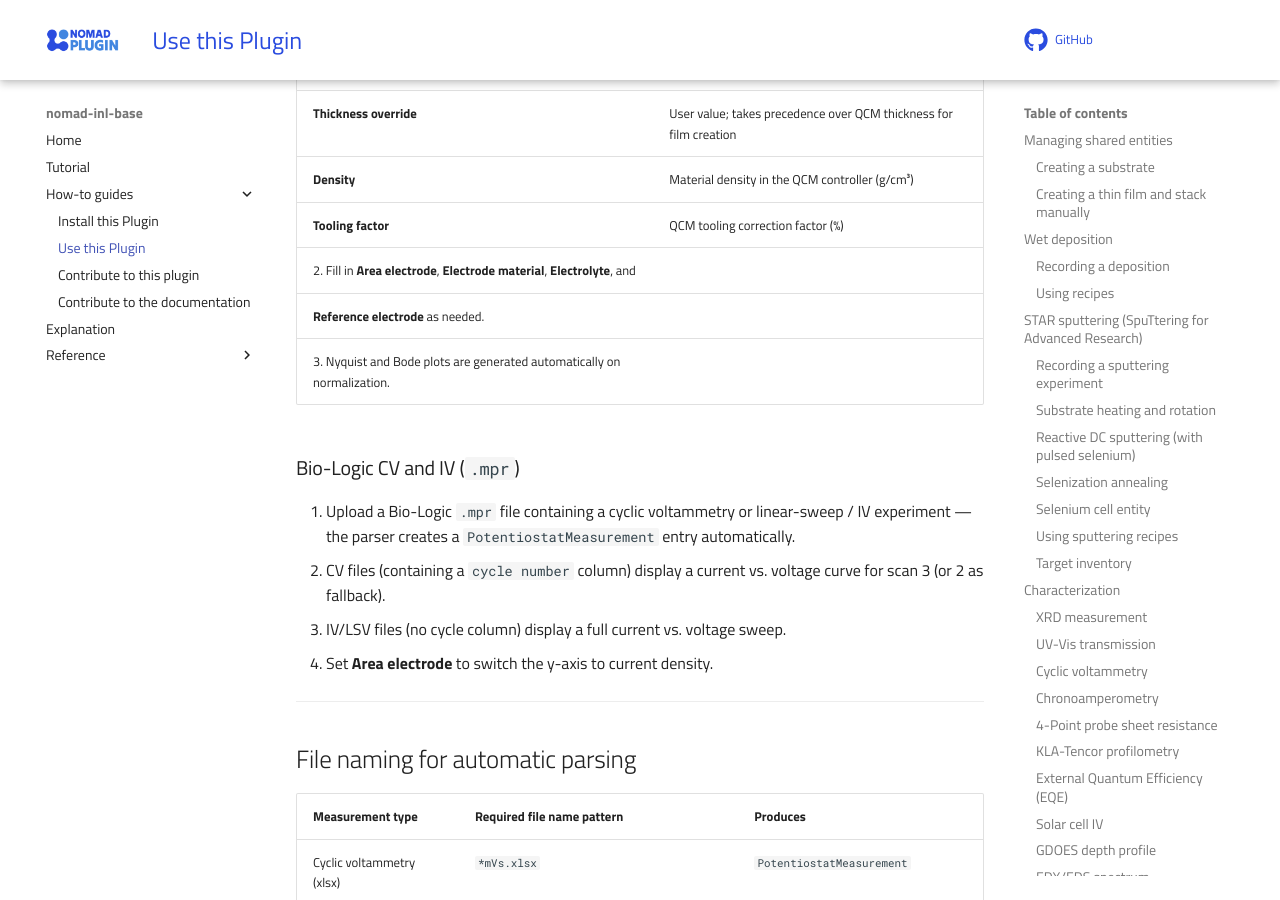
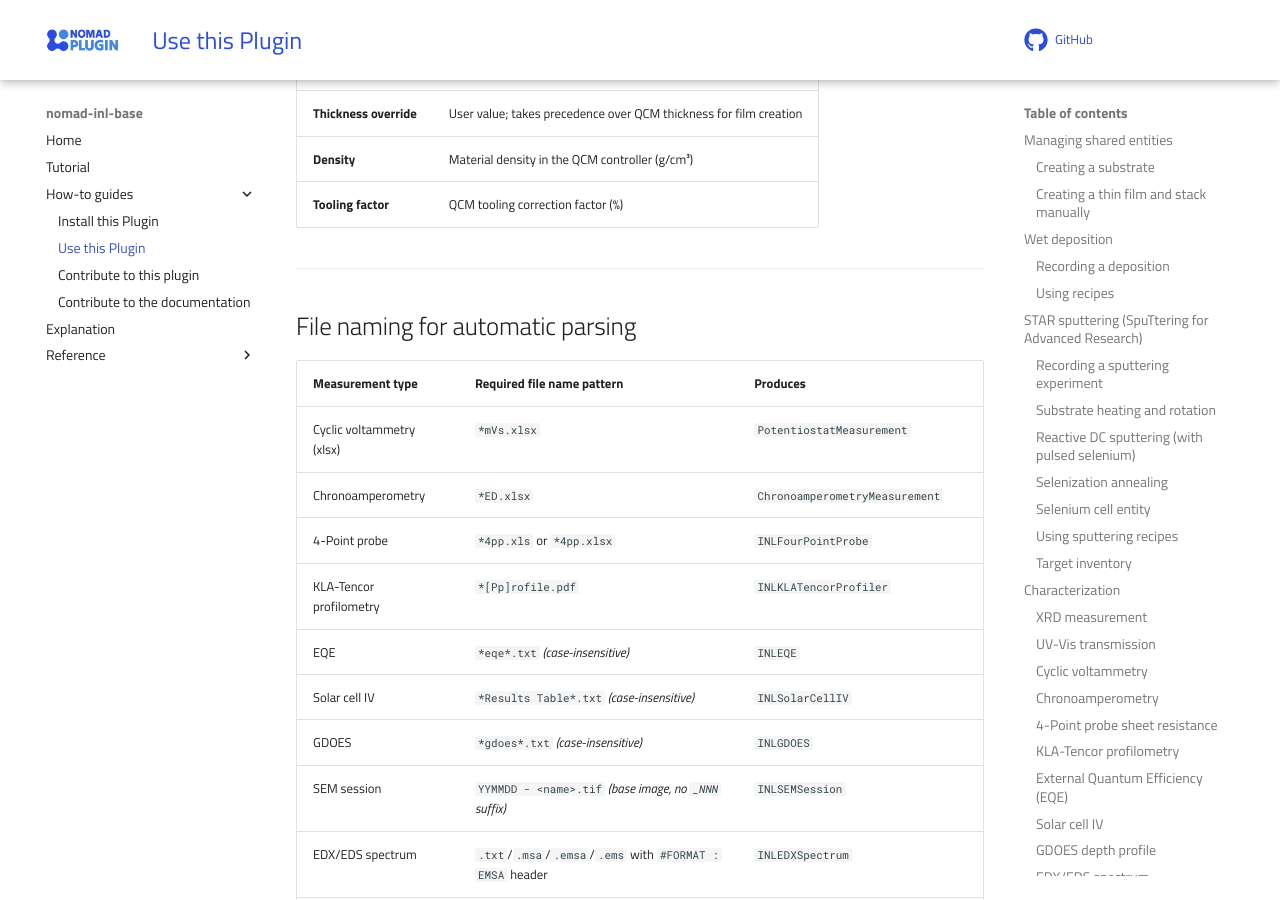
Before and after one commit to GarzonDiegoFEUP/nomad-inl-base, an MkDocs documentation site: the page built from docs/how_to/use_this_plugin.md, in a window 1280 px wide and 900 px high, scrolled down 9648 px. Built offline with MkDocs 1.6.1 and Material for MkDocs 9.7.7, drawn with Linux system fonts in a browser that asks for light colours; comment, search, counter and statistics services are not loaded.

Commit message:
remove mpr part of the METEOR documentation as it was misplaced

```diff
--- a/docs/how_to/use_this_plugin.md
+++ b/docs/how_to/use_this_plugin.md
@@ -363,19 +363,6 @@ The `METEORQCMMonitor` sub-section captures:
 | **Thickness override** | User value; takes precedence over QCM thickness for film creation |
 | **Density** | Material density in the QCM controller (g/cm³) |
 | **Tooling factor** | QCM tooling correction factor (%) |
-2. Fill in **Area electrode**, **Electrode material**, **Electrolyte**, and
-   **Reference electrode** as needed.
-3. Nyquist and Bode plots are generated automatically on normalization.
-
-### Bio-Logic CV and IV (`.mpr`)
-
-1. Upload a Bio-Logic `.mpr` file containing a cyclic voltammetry or
-   linear-sweep / IV experiment — the parser creates a
-   `PotentiostatMeasurement` entry automatically.
-2. CV files (containing a `cycle number` column) display a current vs.
-   voltage curve for scan 3 (or 2 as fallback).
-3. IV/LSV files (no cycle column) display a full current vs. voltage sweep.
-4. Set **Area electrode** to switch the y-axis to current density.
 
 ---
 
```
